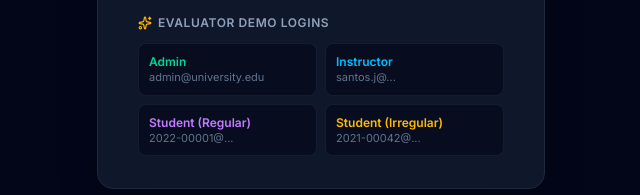
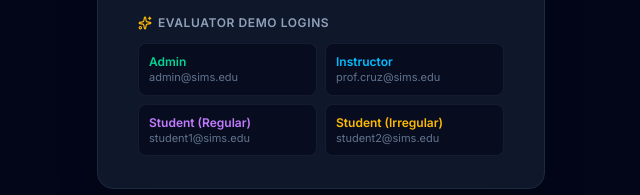
Before and after one commit to YajiHub/student_information_management_system, a React (Vite) app in the folder frontend/: page /login in a window 1280 px wide. Shown: the part 532-727 px from the top of the page, without its empty margins (319-959 px from the left). Built offline with nearby package versions, Linux system fonts and the light colour scheme; no server answers.

Commit message:
fix(frontend): sync login quick-fill buttons with actual seeded database credentials

```diff
--- a/frontend/src/pages/LoginPage.tsx
+++ b/frontend/src/pages/LoginPage.tsx
@@ -160,38 +160,38 @@ export const LoginPage: React.FC = () => {
             <div className="grid grid-cols-2 gap-2">
               <button
                 type="button"
-                onClick={() => handleQuickFill('admin@university.edu', 'AdminPass123!')}
+                onClick={() => handleQuickFill('admin@sims.edu', 'Password123!')}
                 className="text-left p-2.5 rounded-lg bg-slate-950/60 hover:bg-slate-800 border border-slate-800/60 hover:border-slate-700 transition-all text-xs text-slate-300 hover:text-white cursor-pointer"
               >
                 <div className="font-semibold text-emerald-400">Admin</div>
-                <div className="text-[11px] text-slate-500 truncate">admin@university.edu</div>
+                <div className="text-[11px] text-slate-500 truncate">admin@sims.edu</div>
               </button>
 
               <button
                 type="button"
-                onClick={() => handleQuickFill('santos.j@university.edu', 'FacultyPass123!')}
+                onClick={() => handleQuickFill('prof.cruz@sims.edu', 'Password123!')}
                 className="text-left p-2.5 rounded-lg bg-slate-950/60 hover:bg-slate-800 border border-slate-800/60 hover:border-slate-700 transition-all text-xs text-slate-300 hover:text-white cursor-pointer"
               >
                 <div className="font-semibold text-sky-400">Instructor</div>
-                <div className="text-[11px] text-slate-500 truncate">santos.j@...</div>
+                <div className="text-[11px] text-slate-500 truncate">prof.cruz@sims.edu</div>
               </button>
 
               <button
                 type="button"
-                onClick={() => handleQuickFill('2022-00001@student.edu', 'StudentPass123!')}
+                onClick={() => handleQuickFill('student1@sims.edu', 'Password123!')}
                 className="text-left p-2.5 rounded-lg bg-slate-950/60 hover:bg-slate-800 border border-slate-800/60 hover:border-slate-700 transition-all text-xs text-slate-300 hover:text-white cursor-pointer"
               >
                 <div className="font-semibold text-purple-400">Student (Regular)</div>
-                <div className="text-[11px] text-slate-500 truncate">2022-00001@...</div>
+                <div className="text-[11px] text-slate-500 truncate">student1@sims.edu</div>
               </button>
 
               <button
                 type="button"
-                onClick={() => handleQuickFill('2021-00042@student.edu', 'StudentPass123!')}
+                onClick={() => handleQuickFill('student2@sims.edu', 'Password123!')}
                 className="text-left p-2.5 rounded-lg bg-slate-950/60 hover:bg-slate-800 border border-slate-800/60 hover:border-slate-700 transition-all text-xs text-slate-300 hover:text-white cursor-pointer"
               >
                 <div className="font-semibold text-amber-400">Student (Irregular)</div>
-                <div className="text-[11px] text-slate-500 truncate">2021-00042@...</div>
+                <div className="text-[11px] text-slate-500 truncate">student2@sims.edu</div>
               </button>
             </div>
           </div>
```
Also changed, not shown: 1 other file (tests, documents, lock files or other folders).
